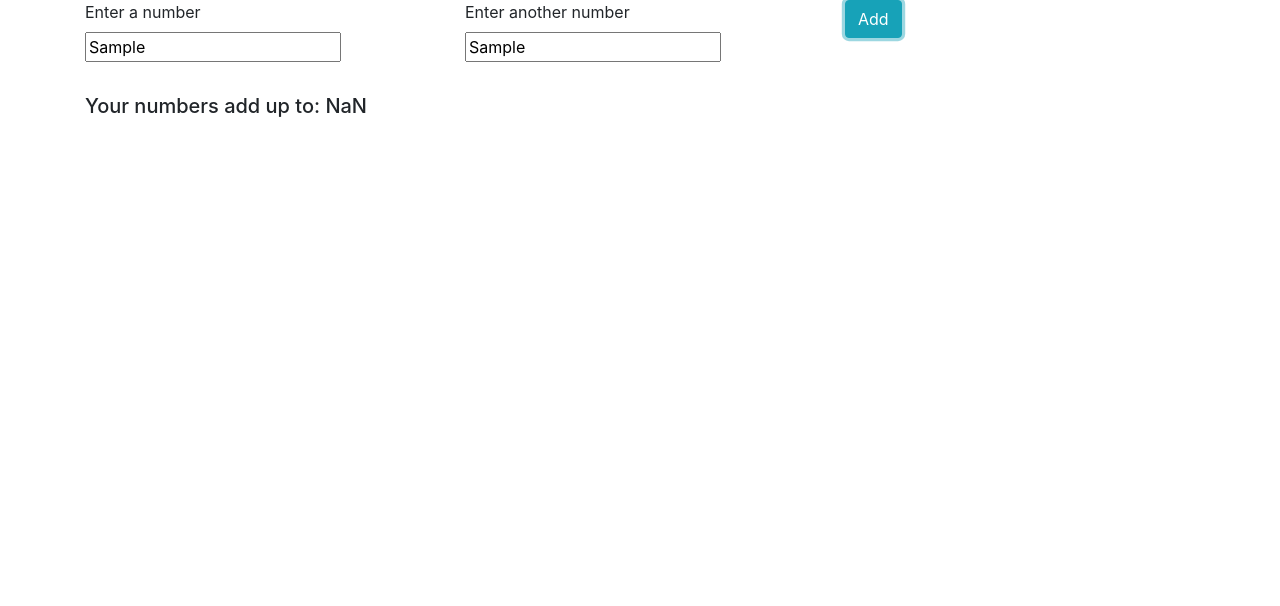
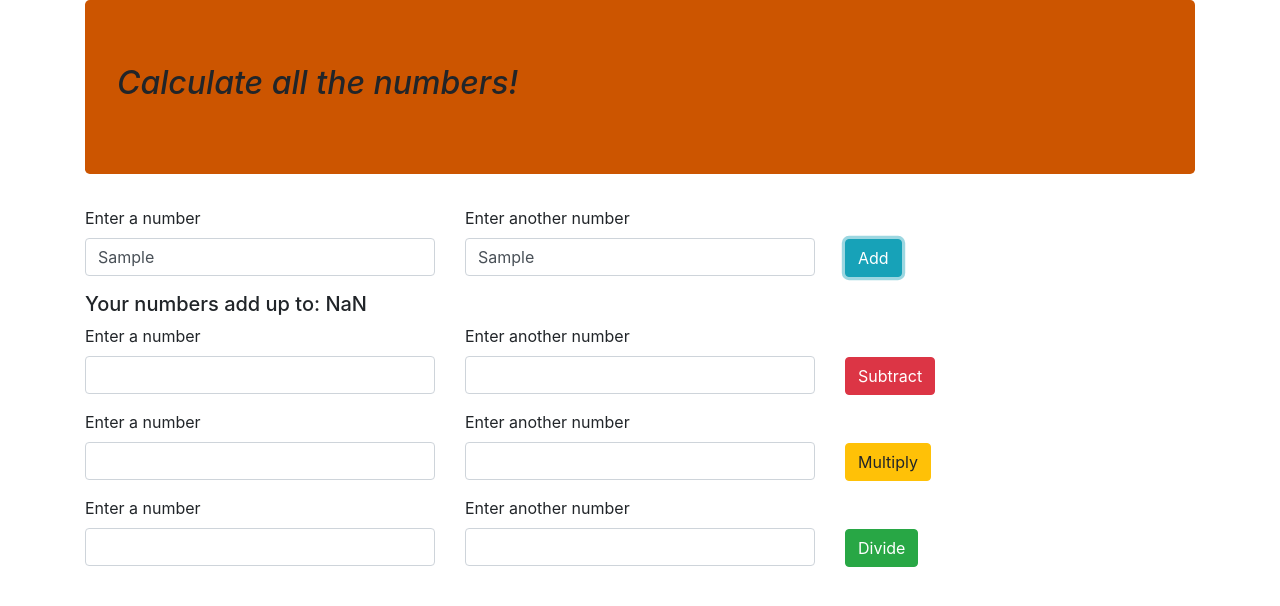
Before and after one commit to mavizzle/calc, a plain HTML site: page index.html in a window 1280 px wide. Both pictures are taken after typing "Sample", "Sample" into the empty fields and a click on the button "Add". Drawn offline with nearby package versions, Linux system fonts and the light colour scheme.

Commit message:
Add subtract, multiply, and divide form fields and submit buttons that print results on the page.

```diff
--- a/css/styles.css
+++ b/css/styles.css
@@ -0,0 +1,7 @@
+button {
+  margin-top: 33px;
+}
+
+.jumbotron {
+  background-color: #cc5500;
+}
--- a/index.html
+++ b/index.html
@@ -9,19 +9,22 @@
   </head>
   <body>
     <div class="container">
+      <div class="jumbotron">
+        <h2><em>Calculate all the numbers!</em></h2>
+      </div>
       <div class="add-form">
         <form>
           <div class="row">
             <div class="col-md-4">
               <div class="form-group">
-                <label for="num1">Enter a number</label>
-                <input type="text" class="form-group" id="num1">
+                <label for="addNum1">Enter a number</label>
+                <input type="text" class="form-control" id="addNum1">
               </div>
             </div>
             <div class="col-md-4">
               <div class="form-group">
-                <label for="num2">Enter another number</label>
-                <input type="text" class="form-group" id="num2">
+                <label for="addNum2">Enter another number</label>
+                <input type="text" class="form-control" id="addNum2">
               </div>
             </div>
             <div class="col-md-4">
@@ -31,22 +34,79 @@
         </form>
       </div>
       <div id="add-value">
-        <h5>Your numbers add up to: <span class="add-total"></span></h5>
+        <h5>Your numbers add up to: <span id="add-total"></span></h5>
       </div>
       <div class="sub-form">
         <form>
-
+          <div class="row">
+            <div class="col-md-4">
+              <div class="form-group">
+                <label for="subNum1">Enter a number</label>
+                <input type="text" class="form-control" id="subNum1">
+              </div>
+            </div>
+            <div class="col-md-4">
+              <div class="form-group">
+                <label for="subNum2">Enter another number</label>
+                <input type="text" class="form-control" id="subNum2">
+              </div>
+            </div>
+            <div class="col-md-4">
+              <button type="submit" id="sub-button" class="btn btn-danger">Subtract</button>
+            </div>
+          </div>
         </form>
+        <div id="sub-value">
+          <h5>Your numbers subtracted equal: <span id="sub-total"></span></h5>
+        </div>
       </div>
       <div class="mult-form">
         <form>
-
+          <div class="row">
+            <div class="col-md-4">
+              <div class="form-group">
+                <label for="multnum1">Enter a number</label>
+                <input type="text" class="form-control" id="multnum1">
+              </div>
+            </div>
+            <div class="col-md-4">
+              <div class="form-group">
+                <label for="multnum2">Enter another number</label>
+                <input type="text" class="form-control" id="multnum2">
+              </div>
+            </div>
+            <div class="col-md-4">
+              <button type="submit" id="mult-button" class="btn btn-warning">Multiply</button>
+            </div>
+          </div>
         </form>
+        <div id="mult-value">
+          <h5>Your numbers subtracted equal: <span id="mult-total"></span></h5>
+        </div>
       </div>
       <div class="divi-form">
         <form>
-
+          <div class="row">
+            <div class="col-md-4">
+              <div class="form-group">
+                <label for="divNum1">Enter a number</label>
+                <input type="text" class="form-control" id="divNum1">
+              </div>
+            </div>
+            <div class="col-md-4">
+              <div class="form-group">
+                <label for="divNum2">Enter another number</label>
+                <input type="text" class="form-control" id="divNum2">
+              </div>
+            </div>
+            <div class="col-md-4">
+              <button type="submit" class="btn btn-success" id="divButton">Divide</button>
+            </div>
+          </div>
         </form>
+        <div id="div-value">
+          <h5>Your numbers divided equal: <span id="div-total"></span></h5>
+        </div>
       </div>
     </div>
   </body>
--- a/js/scripts.js
+++ b/js/scripts.js
@@ -1,17 +1,67 @@
 $(document).ready(function(){
   $("#add-value").hide();
+  $("#sub-value").hide();
+  $("#mult-value").hide();
+  $("#div-value").hide();
+
+
   $(".add-form form").submit(function(event){
-    var numOneInput = parseInt($("input#num1").val());
-    var numTwoInput = parseInt($("input#num2").val());
+    var numOneInput = parseInt($("input#addNum1").val());
+    var numTwoInput = parseInt($("input#addNum2").val());
 
     var addedNums = function(numberOne, numberTwo) {
       return numberOne + numberTwo;
     };
 
-    $(".add-total").text(addedNums(numOneInput, numTwoInput));
+    $("#add-total").text(addedNums(numOneInput, numTwoInput));
 
     $("#add-value").show();
 
     event.preventDefault();
   });
+
+  $(".sub-form form").submit(function(event){
+    var numOneInput = parseInt($("input#subNum1").val());
+    var numTwoInput = parseInt($("input#subNum2").val());
+
+    var subbedNums = function(numberOne, numberTwo) {
+      return numberOne - numberTwo;
+    };
+
+    $("#sub-total").text(subbedNums(numOneInput, numTwoInput));
+
+    $("#sub-value").show();
+
+    event.preventDefault();
+  });
+
+  $(".mult-form form").submit(function(event){
+    var numOneInput = parseInt($("input#multnum1").val());
+    var numTwoInput = parseInt($("input#multnum2").val());
+
+    var multNums = function(numberOne, numberTwo) {
+      return numberOne * numberTwo;
+    };
+
+    $("#mult-total").text(multNums(numOneInput, numTwoInput));
+
+    $("#mult-value").show();
+
+    event.preventDefault();
+  });
+
+  $(".divi-form form").submit(function(event){
+    var numOneInput = parseInt($("input#divNum1").val());
+    var numTwoInput = parseInt($("input#divNum2").val());
+
+    var divNums = function(numberOne, numberTwo) {
+      return numberOne / numberTwo;
+    };
+
+    $("#div-total").text(divNums(numOneInput, numTwoInput));
+
+    $("#div-value").show();
+
+    event.preventDefault();
+  });
 });
```
